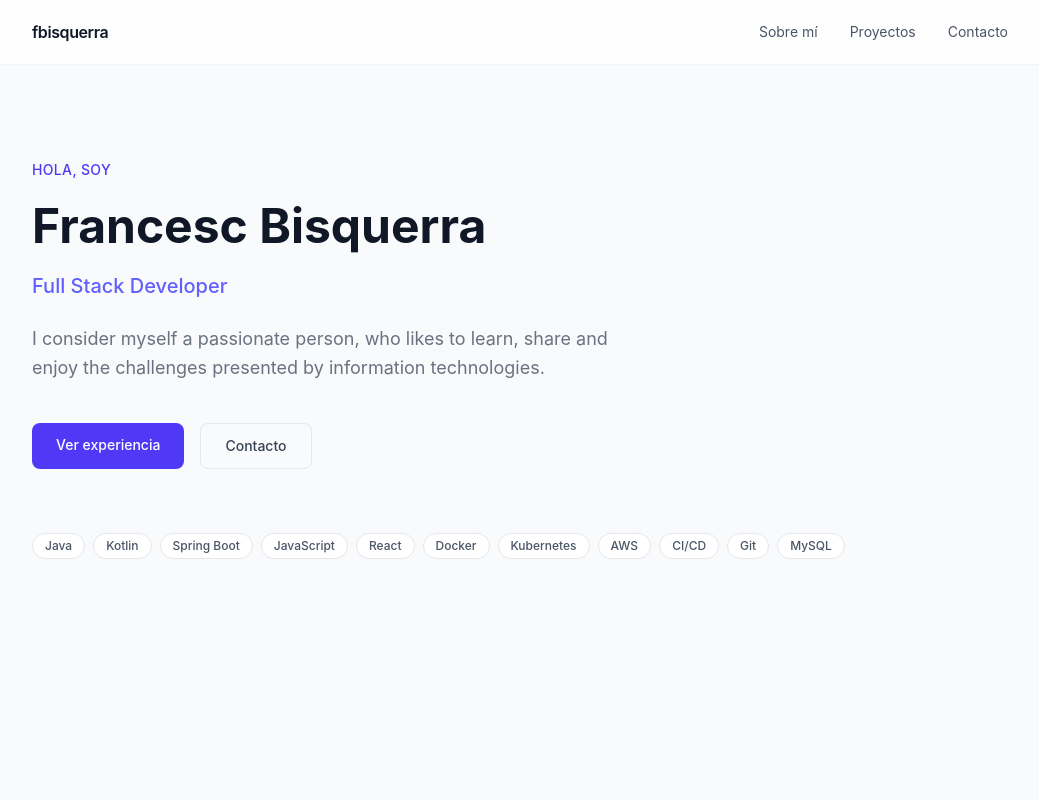
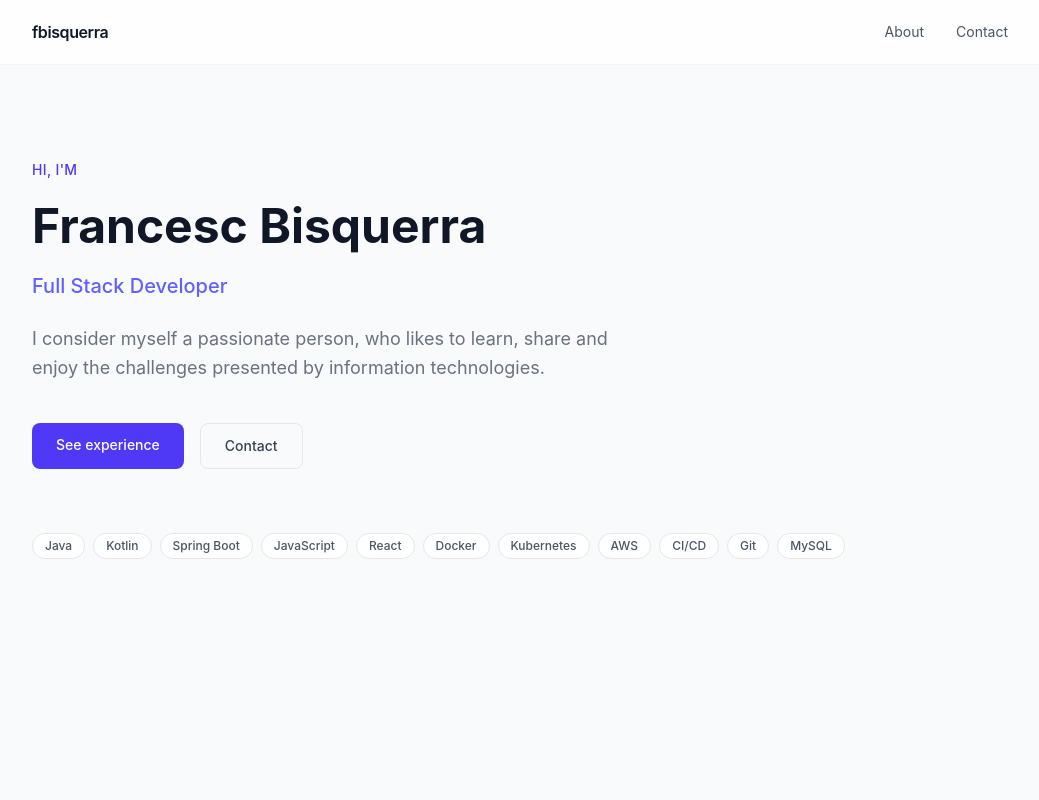
Before and after one commit to FranBisquerra/aboutme, a React (Vite) app in the folder frontend/: page / in a window 1280 px wide. Shown: the top 800 px of the page, without its empty margins (120-1159 px from the left). Built offline with nearby package versions, Linux system fonts and the light colour scheme.

Commit message:
Only in english

```diff
--- a/frontend/src/components/Home.jsx
+++ b/frontend/src/components/Home.jsx
@@ -4,7 +4,7 @@ function Home() {
   return (
     <main className="min-h-screen bg-gray-50">
       <section id="about" className="max-w-5xl mx-auto px-6 pt-40 pb-24">
-        <p className="text-sm font-medium text-indigo-600 mb-4 tracking-wide uppercase">Hola, soy</p>
+        <p className="text-sm font-medium text-indigo-600 mb-4 tracking-wide uppercase">Hi, I'm</p>
         <h1 className="text-5xl font-bold text-gray-900 mb-4 leading-tight">
           {profile.name}
         </h1>
@@ -17,13 +17,13 @@ function Home() {
             href="#experience"
             className="px-6 py-3 bg-indigo-600 text-white text-sm font-medium rounded-lg hover:bg-indigo-700 transition-colors"
           >
-            Ver experiencia
+            See experience
           </a>
           <a
             href={`mailto:${profile.email}`}
             className="px-6 py-3 text-gray-700 text-sm font-medium rounded-lg border border-gray-200 hover:border-gray-400 transition-colors"
           >
-            Contacto
+            Contact
           </a>
         </div>
         <div className="flex flex-wrap gap-2">
--- a/frontend/src/components/Navbar.jsx
+++ b/frontend/src/components/Navbar.jsx
@@ -4,9 +4,8 @@ function Navbar() {
       <div className="max-w-5xl mx-auto px-6 h-16 flex items-center justify-between">
         <span className="font-semibold text-gray-900 tracking-tight">fbisquerra</span>
         <ul className="flex gap-8 text-sm text-gray-600">
-          <li><a href="#about" className="hover:text-gray-900 transition-colors">Sobre mí</a></li>
-          <li><a href="#projects" className="hover:text-gray-900 transition-colors">Proyectos</a></li>
-          <li><a href="#contact" className="hover:text-gray-900 transition-colors">Contacto</a></li>
+          <li><a href="#about" className="hover:text-gray-900 transition-colors">About</a></li>
+<li><a href="#contact" className="hover:text-gray-900 transition-colors">Contact</a></li>
         </ul>
       </div>
     </nav>
--- a/frontend/src/data/profile.json
+++ b/frontend/src/data/profile.json
@@ -6,8 +6,8 @@
   "linkedin": "https://www.linkedin.com/in/franbisquerra",
   "bio": "I consider myself a passionate person, who likes to learn, share and enjoy the challenges presented by information technologies.",
   "languages": [
-    { "name": "Català", "level": "Natiu" },
-    { "name": "Castellano", "level": "Nativo" },
+    { "name": "Catalan", "level": "Native" },
+    { "name": "Spanish", "level": "Native" },
     { "name": "English", "level": "Full Professional" }
   ],
   "skills": [
@@ -61,7 +61,7 @@
   "education": [
     {
       "institution": "Universitat de les Illes Balears",
-      "degree": "Grado en Ingeniería Informática",
+      "degree": "Bachelor's Degree in Computer Engineering",
       "start": "2012",
       "end": "2019"
     }
```
